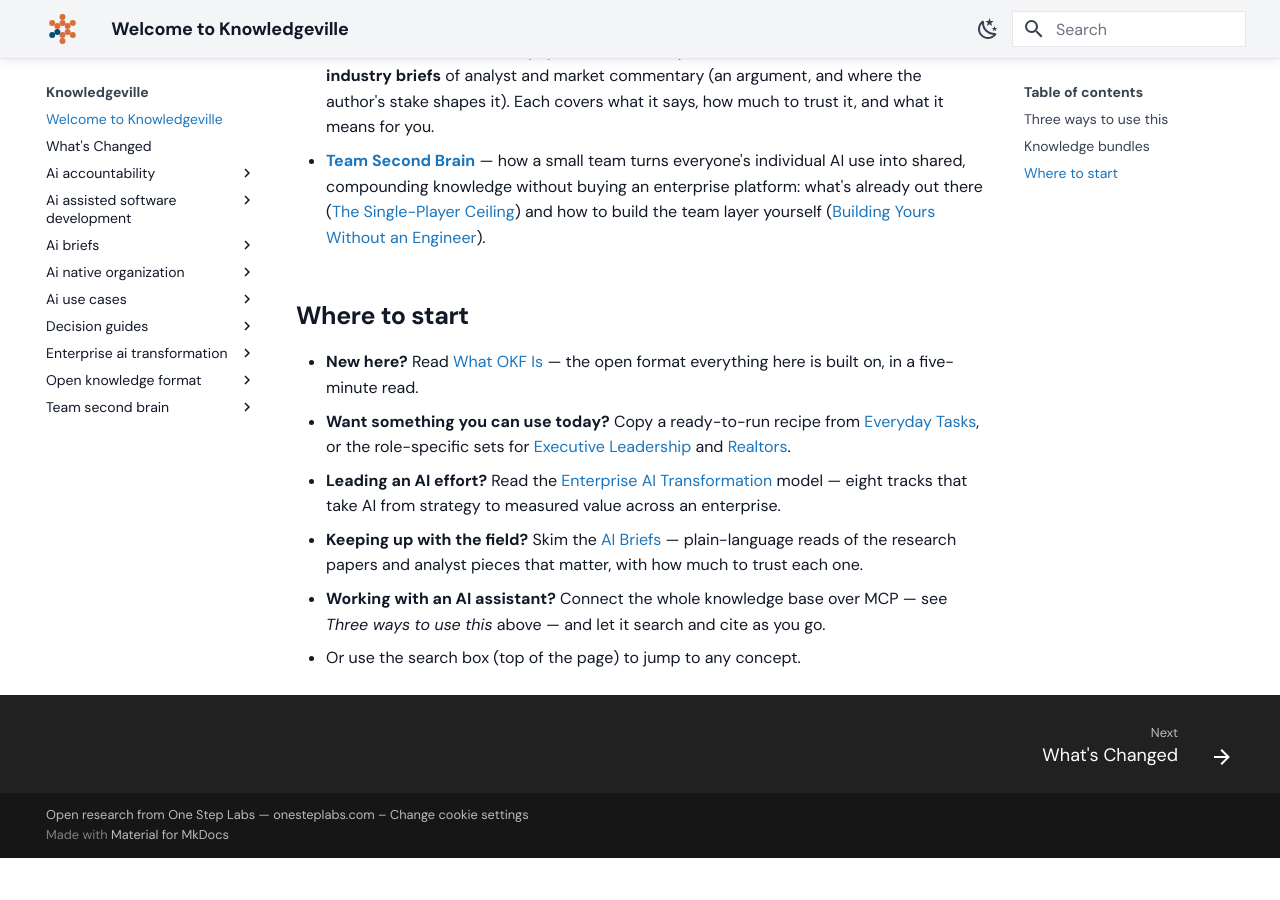
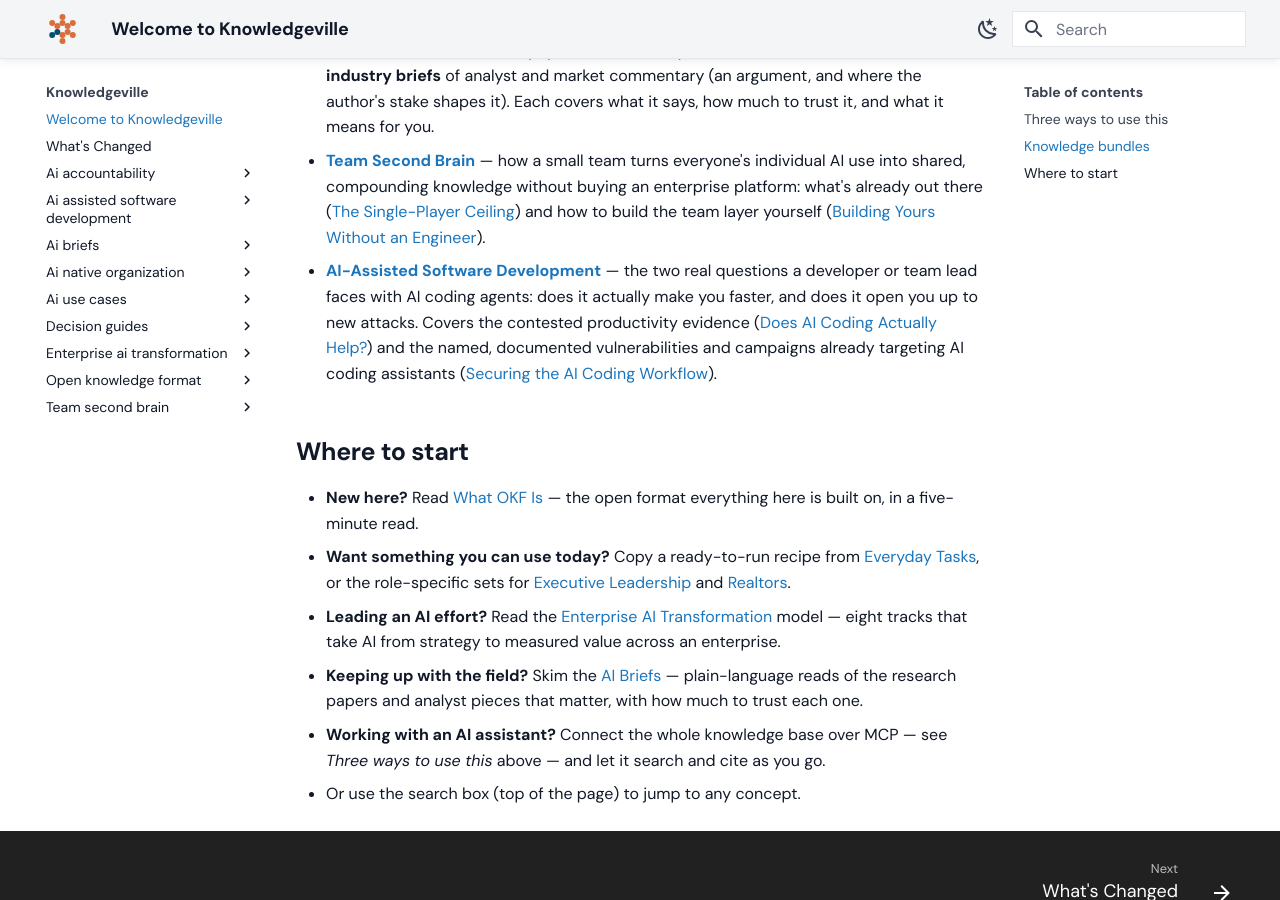
Before and after one commit to grandaha/knowledgeville, an MkDocs documentation site: the page built from published/index.md, in a window 1280 px wide and 900 px high, scrolled down 1826 px. Built offline with MkDocs 1.6.1 and Material for MkDocs 9.7.7, drawn with Linux system fonts in a browser that asks for light colours; some web fonts are replaced; before the commit the page ends 2684 px from its top, so only the background shows below that.

Commit message:
Publish: sync content from workspace

```diff
--- a/published/index.md
+++ b/published/index.md
@@ -83,6 +83,13 @@ Licensed [CC BY 4.0](https://creativecommons.org/licenses/by/4.0/) — free to u
   what's already out there ([The Single-Player Ceiling](/team-second-brain/01-the-single-player-ceiling.md))
   and how to build the team layer yourself ([Building Yours Without an Engineer](/team-second-brain/02-building-yours-without-an-engineer.md)).
 
+- **[AI-Assisted Software Development](/ai-assisted-software-development/index.md)** — the two
+  real questions a developer or team lead faces with AI coding agents: does it actually make you
+  faster, and does it open you up to new attacks. Covers the contested productivity evidence
+  ([Does AI Coding Actually Help?](/ai-assisted-software-development/01-does-ai-coding-actually-help/index.md))
+  and the named, documented vulnerabilities and campaigns already targeting AI coding assistants
+  ([Securing the AI Coding Workflow](/ai-assisted-software-development/02-securing-the-coding-workflow/index.md)).
+
 ## Where to start
 
 - **New here?** Read [What OKF Is](/open-knowledge-format/what-okf-is.md) — the open format everything here is built on, in a five-minute read.
```
